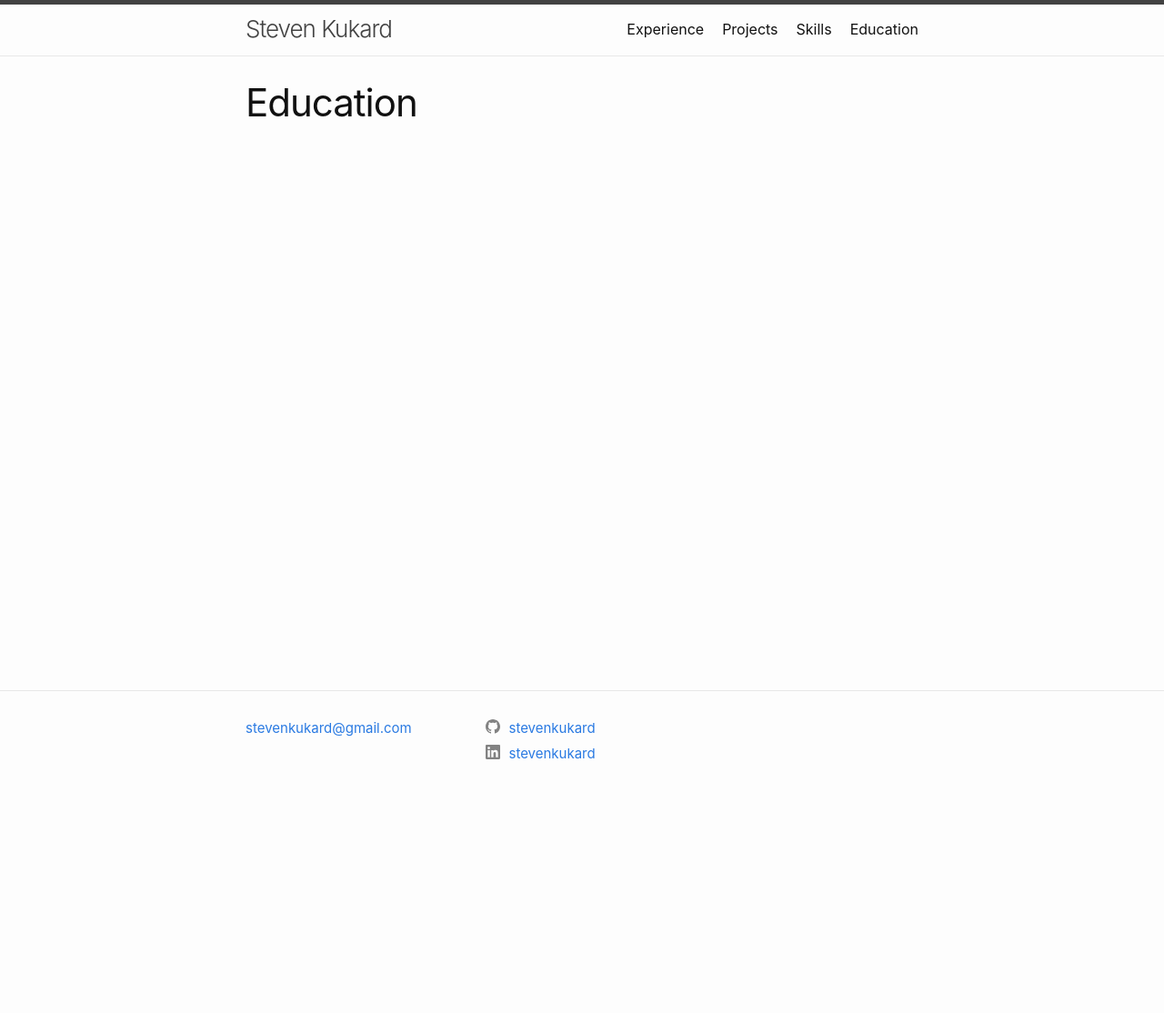
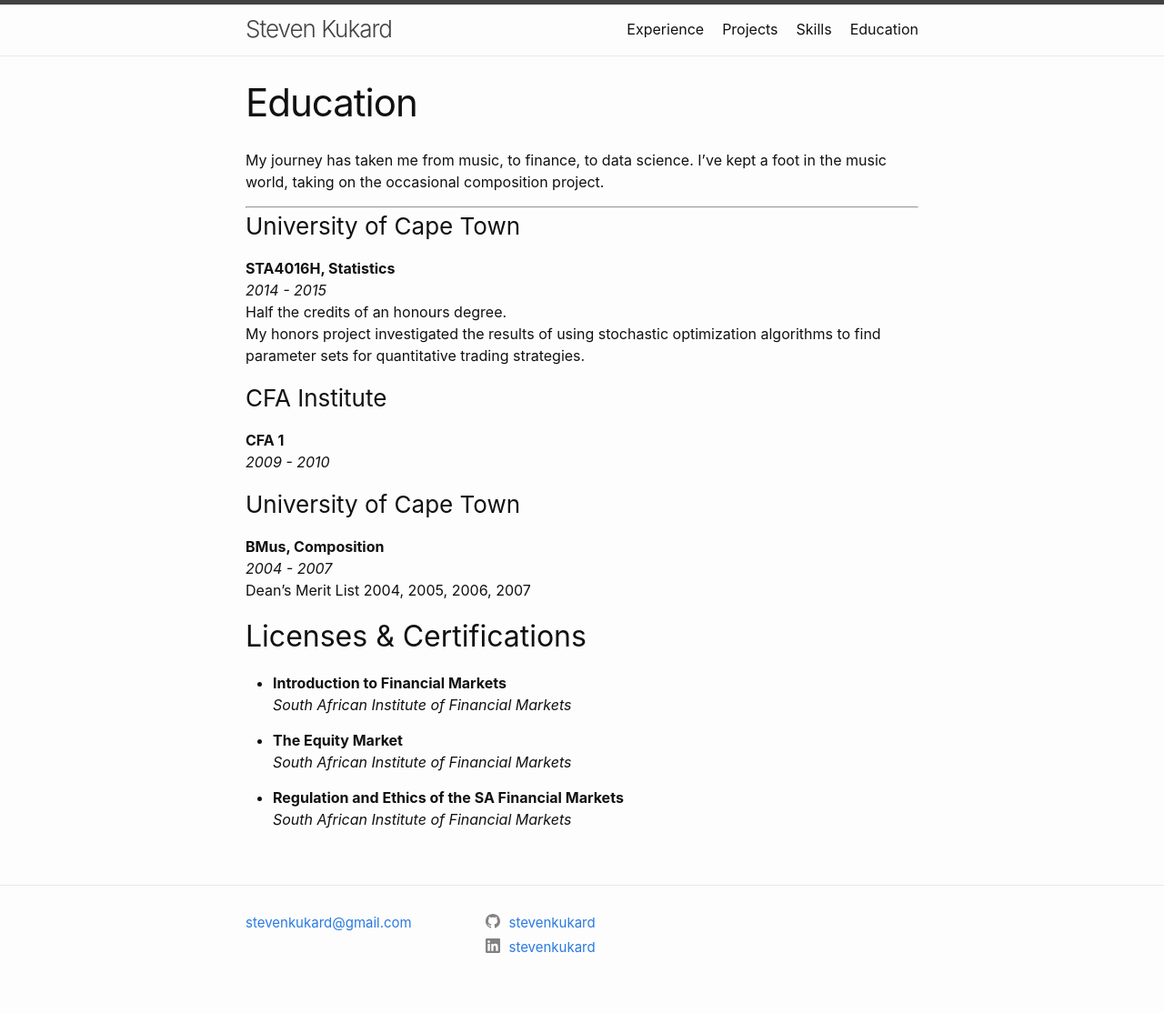
Before and after one commit to stevenkukard/cv, a Jekyll site: the page built from education.markdown, in a window 1280 px wide. Shown: the whole page at 91% size. Built offline with Jekyll 4.4.1, drawn with Linux system fonts in a browser that asks for light colours; before the commit the page ends 900 px from its top, so only the background shows below that.

Commit message:
Update education.markdown

```diff
--- a/education.markdown
+++ b/education.markdown
@@ -3,3 +3,34 @@ layout: page
 title: Education
 permalink: /education/
 ---
+
+My journey has taken me from music, to finance, to data science. I've kept a foot in the music world, taking on the occasional composition project.
+
+---
+
+
+### University of Cape Town
+**STA4016H, Statistics**
+*2014 - 2015*
+Half the credits of an honours degree.
+My honors project investigated the results of using stochastic optimization algorithms to find parameter sets for quantitative trading strategies.
+
+### CFA Institute
+**CFA 1**
+*2009 - 2010*
+
+### University of Cape Town
+**BMus, Composition**
+*2004 - 2007*
+Dean's Merit List 2004, 2005, 2006, 2007
+
+## Licenses & Certifications
+
+- **Introduction to Financial Markets**
+  *South African Institute of Financial Markets*
+
+- **The Equity Market**
+  *South African Institute of Financial Markets*
+
+- **Regulation and Ethics of the SA Financial Markets**
+  *South African Institute of Financial Markets*
```
